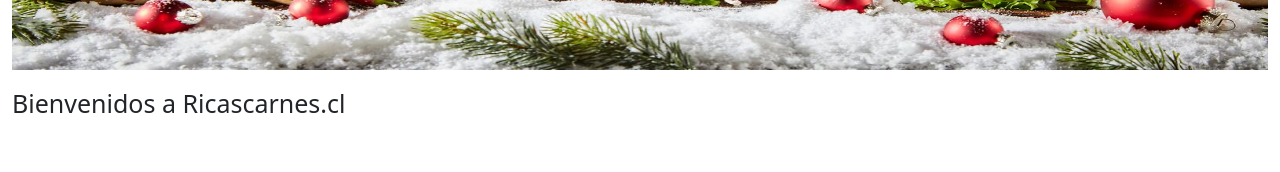
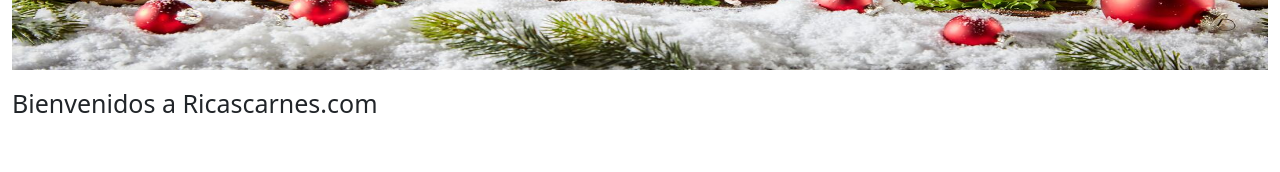
Before and after one commit to Gaedo1984/proyecto_final_DFL, a React (Vite) app: page / in a window 1280 px wide. Shown: the part 305-477 px from the top of the page. Built offline with nearby package versions, Linux system fonts and the light colour scheme.

Commit message:
Cambio home

```diff
--- a/src/views/Home.jsx
+++ b/src/views/Home.jsx
@@ -9,7 +9,7 @@ const Home = ()=>{
                 <Header></Header>
                 <div className="row">
                     <div className='titulo-home'>
-                        Bienvenidos a Ricascarnes.cl
+                        Bienvenidos a Ricascarnes.com
                     </div>
                 </div>
             </div>
```
